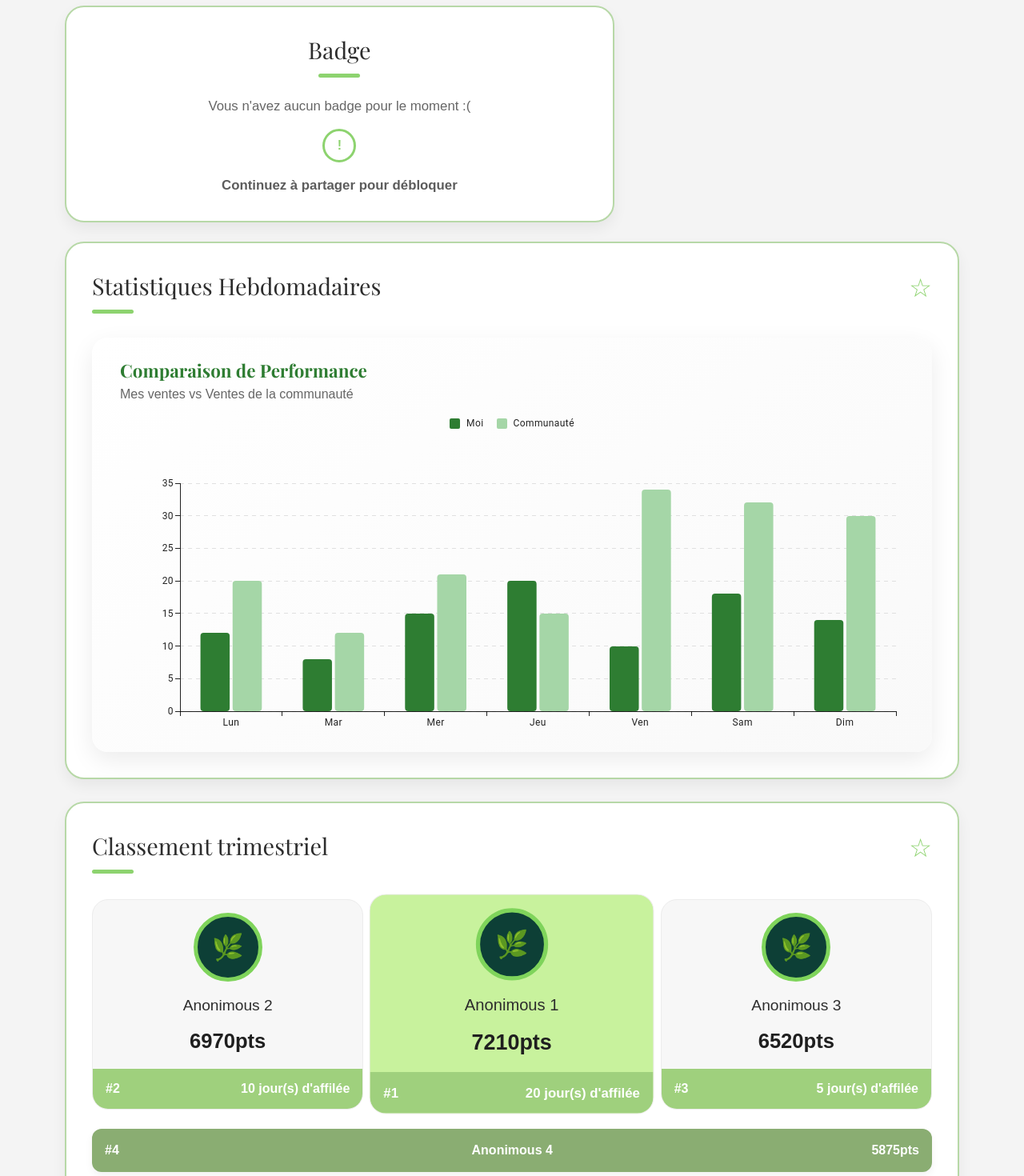
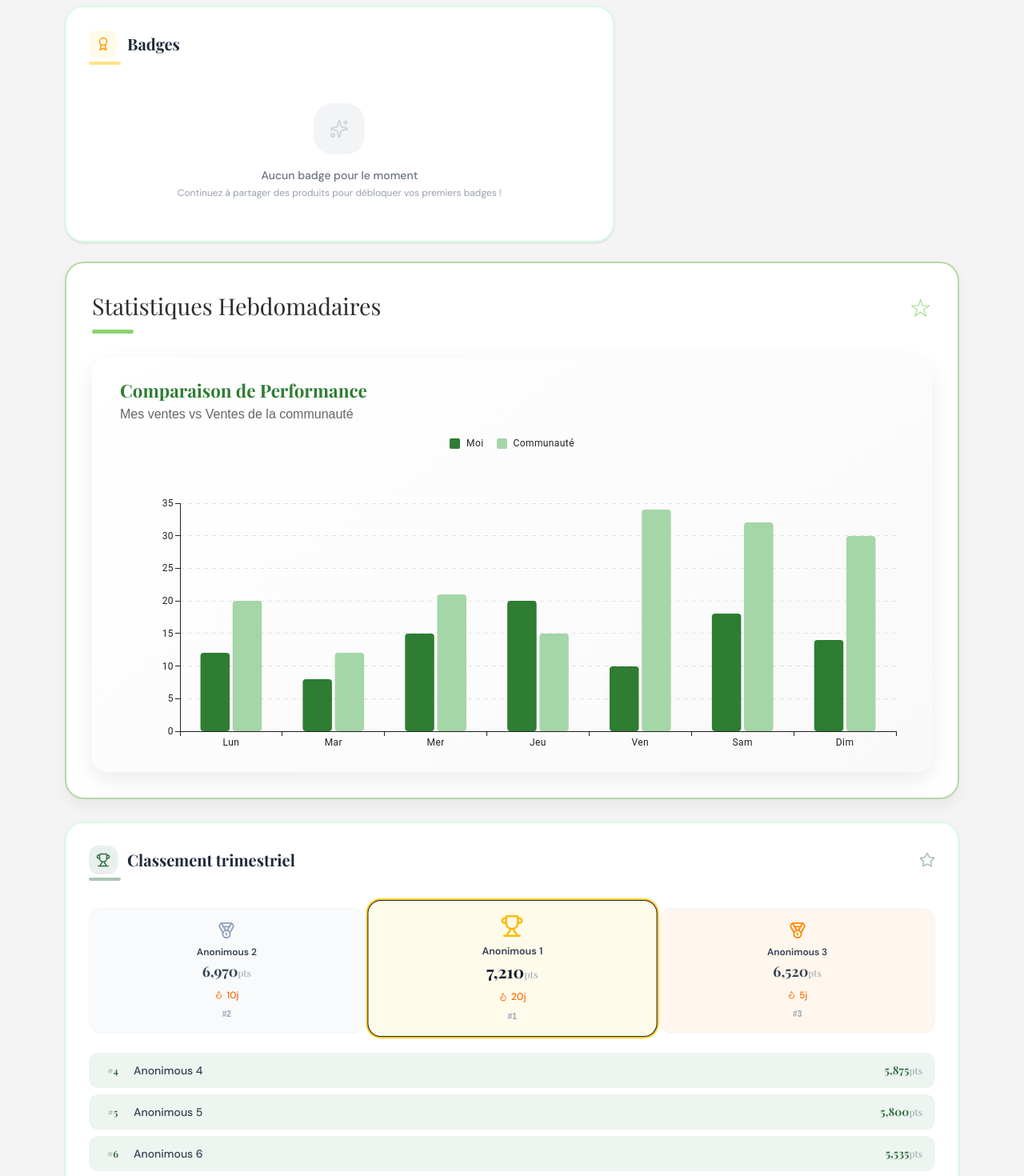
Before and after one commit to ItokianaRAKT/anti-gaspillage, a React (Vite) app: page /Profil in a window 1280 px wide. Shown: the part 300-1770 px from the top of the page at 80% size. Built offline with nearby package versions, Linux system fonts and the light colour scheme; no server answers.

Commit message:
ref(ui):del you emoji in profil

```diff
--- a/src/components/features/badgeCard.tsx
+++ b/src/components/features/badgeCard.tsx
@@ -1,13 +1,34 @@
+/**
+ * BadgeCard — Redesign premium (Tailwind pur)
+ * - Icône Lucide React (remplacement "!" dans cercle)
+ * - État vide illustré avec message encourageant
+ */
+
+import { Award, Sparkles } from "lucide-react";
+
 const BadgeCard = () => {
   return (
-    <section className="badge-card">
-      <h2 className="badge-title">Badge</h2>
-      <div className="section-underline center"></div>
+    <section className="bg-white border-2 border-green-100 rounded-3xl shadow-sm p-6 md:p-7">
+      {/* En-tête */}
+      <div className="flex items-center gap-3 mb-1">
+        <div className="w-9 h-9 rounded-xl bg-amber-50 flex items-center justify-center">
+          <Award size={18} className="text-amber-500" />
+        </div>
+        <h2 className="text-xl font-bold text-gray-800 font-titre">Badges</h2>
+      </div>
+      <div className="w-10 h-1 bg-amber-300/60 rounded-full mb-6" />
 
-      <div className="badge-content">
-        <p>Vous n'avez aucun badge pour le moment :(</p>
-        <div className="badge-icon">!</div>
-        <p className="badge-footer">Continuez à partager pour débloquer</p>
+      {/* État vide */}
+      <div className="flex flex-col items-center text-center py-6 gap-4">
+        <div className="w-16 h-16 rounded-3xl bg-gray-100 flex items-center justify-center">
+          <Sparkles size={24} className="text-gray-300" />
+        </div>
+        <div>
+          <p className="text-sm font-medium text-gray-500 mb-1 font-contenu">Aucun badge pour le moment</p>
+          <p className="text-xs text-gray-400 font-contenu">
+            Continuez à partager des produits pour débloquer vos premiers badges !
+          </p>
+        </div>
       </div>
     </section>
   );
--- a/src/components/features/rankingSection.tsx
+++ b/src/components/features/rankingSection.tsx
@@ -1,89 +1,95 @@
+/**
+ * RankingSection — Redesign premium (Tailwind pur)
+ * - Icônes Lucide React (remplacement emoji 🌿 et ☆)
+ * - Podium avec médailles visuelles
+ * - Liste classement plus lisible
+ */
 
+import { Trophy, Medal, Star, Flame } from "lucide-react";
 
-type TeamPodium = {
-  position: number;
-  name: string;
-  points: number;
-  streak: number;
-};
-
-type TeamList = {
-  position: number;
-  name: string;
-  points: number;
-};
+type TeamPodium = { position: number; name: string; points: number; streak: number };
+type TeamList   = { position: number; name: string; points: number };
 
 const podiumTeams: TeamPodium[] = [
   { position: 2, name: "Anonimous 2", points: 6970, streak: 10 },
   { position: 1, name: "Anonimous 1", points: 7210, streak: 20 },
-  { position: 3, name: "Anonimous 3", points: 6520, streak: 5 },
+  { position: 3, name: "Anonimous 3", points: 6520, streak:  5 },
 ];
 
 const otherTeams: TeamList[] = [
-  { position: 4, name: "Anonimous 4", points: 5875 },
-  { position: 5, name: "Anonimous 5", points: 5800 },
-  { position: 6, name: "Anonimous 6", points: 5535 },
-  { position: 7, name: "Anonimous 7", points: 5534 },
-  { position: 8, name: "Anonimous 8", points: 5180 },
-  { position: 9, name: "Anonimous 9", points: 4921 },
+  { position: 4,  name: "Anonimous 4",  points: 5875 },
+  { position: 5,  name: "Anonimous 5",  points: 5800 },
+  { position: 6,  name: "Anonimous 6",  points: 5535 },
+  { position: 7,  name: "Anonimous 7",  points: 5534 },
+  { position: 8,  name: "Anonimous 8",  points: 5180 },
+  { position: 9,  name: "Anonimous 9",  points: 4921 },
   { position: 10, name: "Anonimous 10", points: 4910 },
 ];
 
+const podiumMeta: Record<number, { label: string; bg: string; ring: string; icon: React.ElementType; iconColor: string }> = {
+  1: { label: "Or",    bg: "bg-amber-50",      ring: "ring-amber-300", icon: Trophy, iconColor: "text-amber-400" },
+  2: { label: "Argent",bg: "bg-slate-50",       ring: "ring-slate-300", icon: Medal,  iconColor: "text-slate-400" },
+  3: { label: "Bronze",bg: "bg-orange-50",     ring: "ring-orange-300",icon: Medal,  iconColor: "text-orange-400" },
+};
+
 const RankingSection = () => {
   return (
-    <section className="ranking-card">
-      <div className="ranking-header">
-        <div>
-          <h2>Classement trimestriel</h2>
-          <div className="section-underline"></div>
+    <section className="bg-white border-2 border-green-100 rounded-3xl shadow-sm p-6 md:p-7">
+
+      {/* En-tête */}
+      <div className="flex items-center justify-between mb-1">
+        <div className="flex items-center gap-3">
+          <div className="w-9 h-9 rounded-xl bg-primaryGreen/10 flex items-center justify-center">
+            <Trophy size={18} className="text-primaryGreen" />
+          </div>
+          <h2 className="text-xl font-bold text-gray-800 font-titre">Classement trimestriel</h2>
         </div>
-        <span className="ranking-star">☆</span>
+        <Star size={20} className="text-primaryGreen/40" />
+      </div>
+      <div className="w-10 h-1 bg-primaryGreen/40 rounded-full mb-7" />
+
+      {/* Podium */}
+      <div className="grid grid-cols-3 gap-3 mb-6 items-end">
+        {podiumTeams.map((team) => {
+          const meta = podiumMeta[team.position];
+          const Icon = meta.icon;
+          const isFirst = team.position === 1;
+          return (
+            <div
+              key={team.position}
+              className={`flex flex-col items-center text-center rounded-2xl border p-3 md:p-4 transition-transform ${
+                isFirst ? `${meta.bg} ring-2 ${meta.ring} scale-105` : `${meta.bg} border-gray-100`
+              }`}
+            >
+              <Icon size={isFirst ? 28 : 22} className={`${meta.iconColor} mb-2`} />
+              <p className="text-xs font-semibold text-gray-700 font-contenu mb-0.5 truncate w-full">{team.name}</p>
+              <p className={`font-bold font-titre ${isFirst ? "text-xl text-gray-900" : "text-lg text-gray-700"}`}>
+                {team.points.toLocaleString()}<span className="text-xs font-normal text-gray-400">pts</span>
+              </p>
+              <div className="flex items-center gap-1 mt-2 text-xs text-orange-500 font-medium font-contenu">
+                <Flame size={11} />
+                {team.streak}j
+              </div>
+              <span className="mt-2 text-[10px] font-bold text-gray-400">#{team.position}</span>
+            </div>
+          );
+        })}
       </div>
 
-      <div className="podium">
-        {podiumTeams.map((team) => (
+      {/* Liste autres */}
+      <div className="flex flex-col gap-2">
+        {otherTeams.map((team) => (
           <div
             key={team.position}
-            className={`podium-card ${team.position === 1 ? "first" : ""}`}
+            className="flex items-center gap-3 px-4 py-3 rounded-xl bg-primaryGreen/8 hover:bg-primaryGreen/12 transition-colors"
           >
-            <div className="podium-logo">
-              <div className="leaf-circle">🌿</div>
-            </div>
-
-            <div className="podium-body">
-              <p className="team-name">{team.name}</p>
-              <p className="team-points">{team.points}pts</p>
-            </div>
-
-            <div className="podium-footer">
-              <span>#{team.position}</span>
-              <span>{team.streak} jour(s) d'affilée</span>
-            </div>
+            <span className="text-xs font-bold text-primaryGreen w-7 text-center font-titre">#{team.position}</span>
+            <span className="flex-1 text-sm font-medium text-gray-700 font-contenu">{team.name}</span>
+            <span className="text-sm font-bold text-primaryGreen font-titre">
+              {team.points.toLocaleString()}<span className="text-xs font-normal text-gray-400">pts</span>
+            </span>
           </div>
         ))}
-      </div>
-
-      <div className="ranking-list">
-        {otherTeams.map((team) => (
-          <div key={team.position} className="ranking-row">
-            <span className="ranking-position">#{team.position}</span>
-            <span className="ranking-team">{team.name}</span>
-            <span className="ranking-points">{team.points}pts</span>
-          </div>
-        ))}
-      </div>
-
-
-      <div style={{
-        backgroundColor: '#fff',
-        borderRadius: '16px',
-        padding: '16px',
-        boxShadow: '0 4px 20px rgba(0,0,0,0.05)',
-        marginTop: '20px',
-        display: 'flex',
-        justifyContent: 'center'
-      }}>
-
       </div>
     </section>
   );
```
